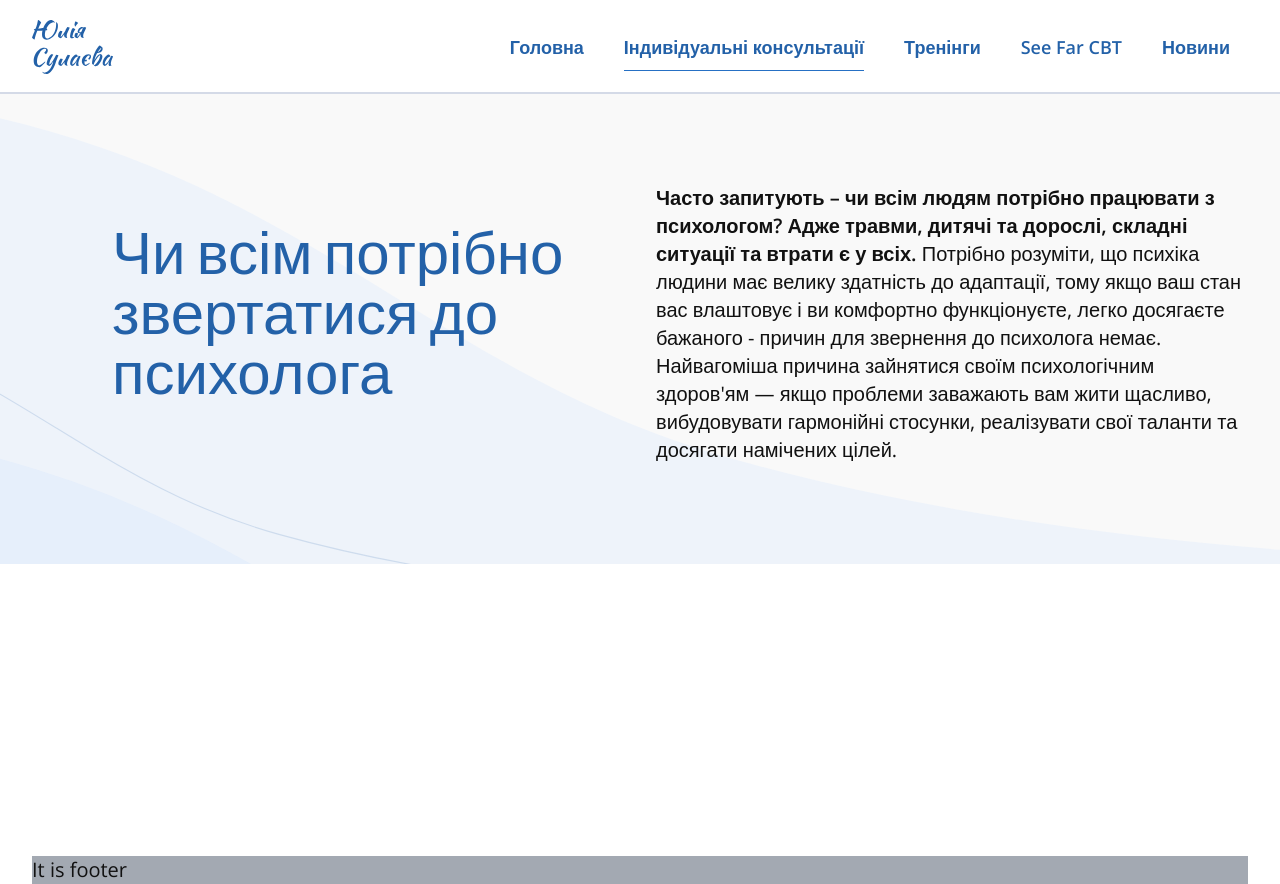
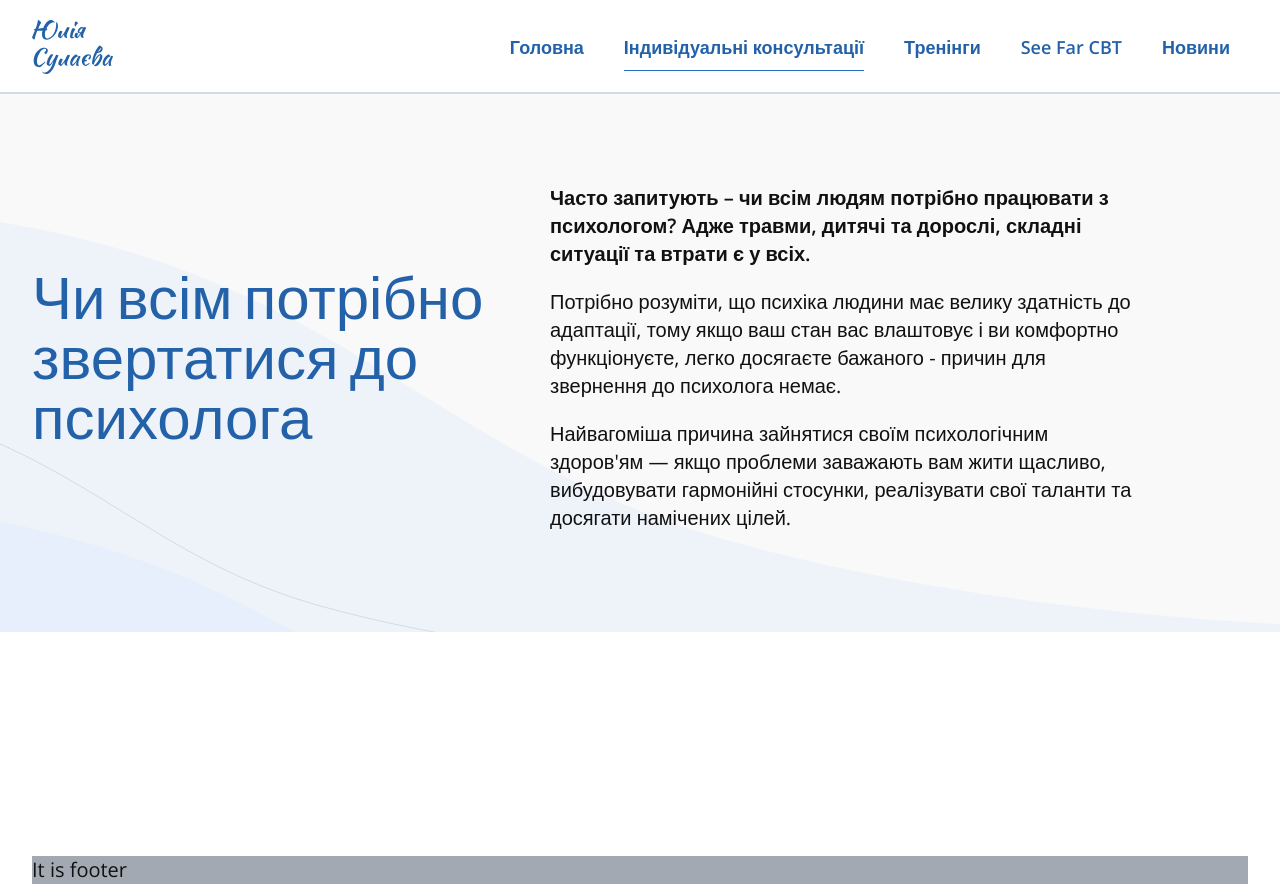
Before and after one commit to SoftRyzen-internship/psychologist, a Next.js app: page /consultations in a window 1280 px wide. Built offline with nearby package versions, Linux system fonts and the light colour scheme.

Commit message:
mentor check2

```diff
--- a/src/components/PersonalConsultationReusableSection/PCReusableSection.jsx
+++ b/src/components/PersonalConsultationReusableSection/PCReusableSection.jsx
@@ -3,30 +3,21 @@ import PropTypes from 'prop-types';
 import { SectionTitle } from '../SectionTitle/SectionTitle';
 import * as styles from './PCReusableSection.module.css';
 
-export const BlueSectionComponent = ({ data, className, reusable }) => {
+export const BlueSectionComponent = ({ data, className }) => {
   return (
     <>
-      <section
-        className={
-          reusable
-            ? styles[className.section] + ' ' + styles[className.section]
-            : styles[className.section]
-        }
-      >
-        <div className={reusable ? 'container' : styles[className.div]}>
-          {reusable && (
+      <section className={styles[className.section]}>
+        <div className={'container'}>
           <>
             <div className={styles['universalWrapper']}>
               <div>
                 <SectionTitle title={data.heading} />
               </div>
-                {/* <ReactMarkdown>{data.heading}</ReactMarkdown> */}
               <div>
                 <ReactMarkdown>{data.description}</ReactMarkdown>
               </div>
             </div>
           </>
-          )}
         </div>
       </section>
     </>
--- a/src/components/PersonalConsultationReusableSection/PCReusableSection.module.css
+++ b/src/components/PersonalConsultationReusableSection/PCReusableSection.module.css
@@ -14,23 +14,18 @@
   font-weight: 600;
 }
 
-.reusableSection p:not(:last-of-type) {
-  margin-bottom: 20px;
-}
-
 .reusableSection {
   background-image: url(/icons/MobileConsult.svg);
-  background-size: cover;
   background-color: var(--bg2-color);
-  background-position: right;
+  background-position: bottom;
   background-repeat: no-repeat;
+  background-size: 360px 528px;
 }
 
 .reusableSection2 {
   background-image: url(/icons/MobileTime.svg);
-  background-size: cover;
   background-color: var(--bg2-color);
-  background-position: left;
+  background-position: bottom;
   background-repeat: no-repeat;
 }
 
@@ -39,6 +34,17 @@
   font-weight: 400;
   font-size: 16px;
   line-height: calc(24 / 16);
+
+  width: 320px;
+}
+
+.universalWrapper > div:nth-child(2) > p:not(:last-of-type) {
+  margin-bottom: 20px;
+}
+
+.reusableSection2 > div > div > div:nth-child(2) > p {
+  font-size: 18px;
+  line-height: calc(28 / 18);
 }
 
 /**
@@ -54,6 +60,8 @@
 
   .reusableSection {
     background-image: url(/icons/TabletConsult.svg);
+    background-size: 768px 562px;
+    background-position: bottom;
   }
 
   .reusableSection2 {
@@ -85,6 +93,10 @@
     justify-content: center;
     align-items: center;
   }
+
+  .universalWrapper > div:first-of-type {
+    padding-top: 42px;
+  }
 }
 
 /**
@@ -101,6 +113,7 @@
   .reusableSection {
     background-image: url(/icons/PCConsult.svg);
     background-position: bottom;
+    background-size: 1440px 426px;
   }
 
   .reusableSection2 {
@@ -128,37 +141,27 @@
   }
 
   .universalWrapper > div:first-of-type {
-    padding-left: 80px;
-    padding-top: 40px;
+    padding-top: 62px;
+  }
+
+  .universalWrapper > div:nth-child(2) {
+    padding-right: 106px;
   }
 
   .reusableSection2 > div > .universalWrapper > div:nth-of-type(1) {
-    padding-left: 13px;
-    padding-top: 40px;
+    padding: 0;
   }
 
   .reusableSection2 > div > .universalWrapper > div:nth-of-type(2) {
-    padding-right: 28px;
+    padding-right: 72px;
+  }
+
+  .reusableSection2 > div > div > div:nth-child(1) > h2 {
+    margin-bottom: 0;
+  }
+
+  .reusableSection2 > div > div > div:nth-child(2) > p {
+    font-size: 20px;
+    line-height: calc(28 / 20);
   }
 }
-
-/* .reusableSection p:not(:first-of-type) {
-  font-style: normal;
-  font-weight: 400;
-  font-size: 16px;
-  line-height: calc(24/16);
-}
-
-@media screen and (min-width: 768px) {
-  .reusableSection p:not(:first-of-type) {
-    font-size: 18px;
-    line-height: calc(28/18);
-  }
-}
-
-@media screen and (min-width: 1280px) {
-  .reusableSection p:not(:first-of-type) {
-    font-size: 20px;
-    line-height: calc(28/20);
-  }
-} */
--- a/src/pages/consultations.js
+++ b/src/pages/consultations.js
@@ -13,12 +13,10 @@ const ConsultationsPage = props => {
       </Head>
       <BlueSectionComponent
         data={props.faq1}
-        reusable
         className={{ section: 'reusableSection', div: 'containerX' }}
       />
       {/* <BlueSectionComponent
         data={props.faq2}
-        reusable
         className={{ section: 'reusableSection2', div: 'containerX' }}
       /> */}
     </>
```
Also changed, not shown: src/content/consultations/faq1.md (+6 -2 lines). Lines whose indentation alone changed are shown as unchanged.
